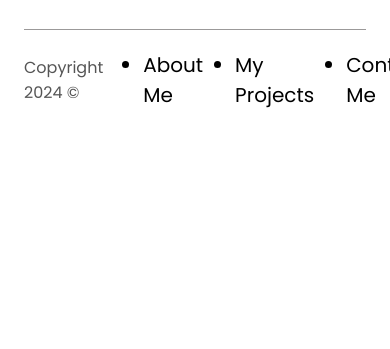
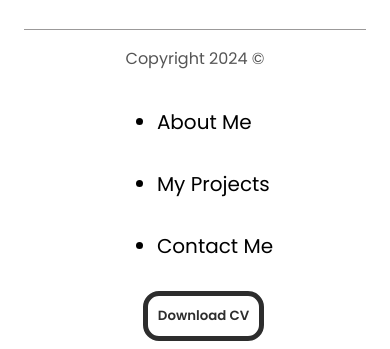
Before and after one commit to vgreig/portfolio-website, a plain HTML site: page index.html in a window 390 px wide. Shown: the part 2173-2522 px from the top of the page. Before the commit the page ends 2311 px from the top, so only its background shows below. Drawn offline with Linux system fonts and the light colour scheme.

Commit message:
made footer mobile

```diff
--- a/style.css
+++ b/style.css
@@ -264,4 +264,14 @@ h2{
         flex-wrap: wrap;
         width: fit-content;
     }
+
+    /* footer */
+
+    .footer {
+        flex-direction: column;
+    }
+
+    .nav-links {
+        flex-direction: column;
+    }
 }
```
